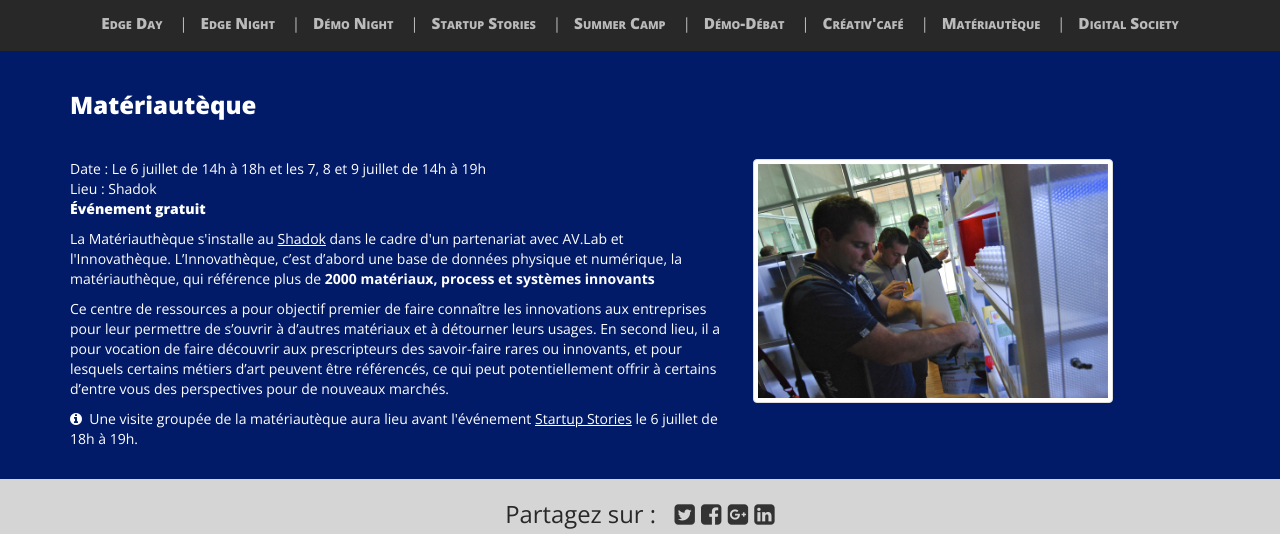
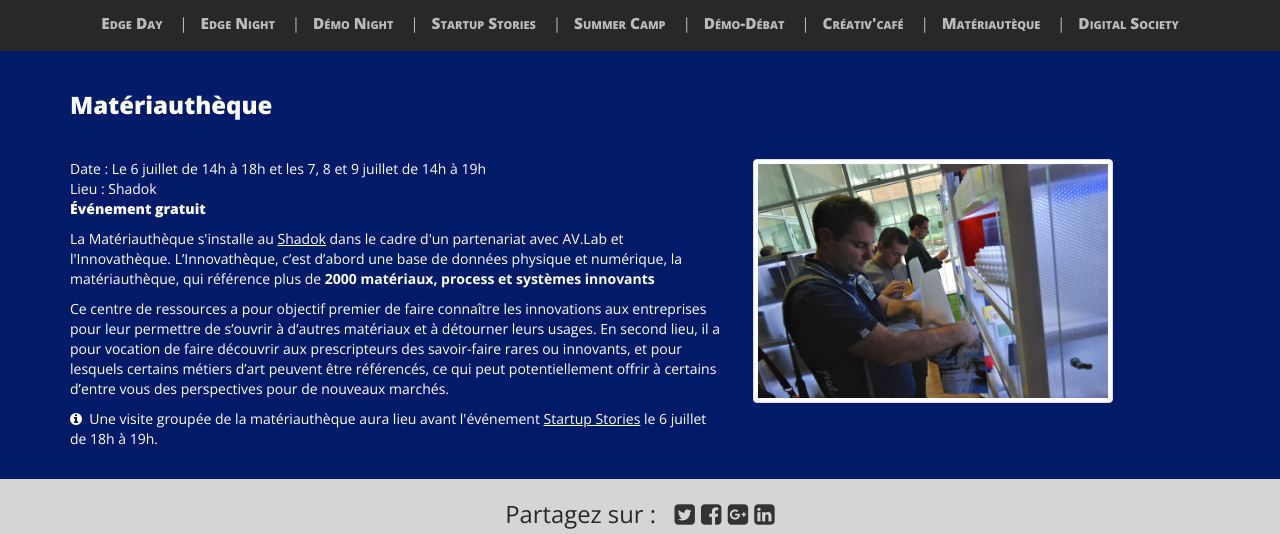
Before and after one commit to AlsaceDigitale/www.edgefest.fr-2019-temporary, a Jekyll site: the page built from materiauteque.html, in a window 1280 px wide. Shown: the part 382-916 px from the top of the page. Built offline with Jekyll 4.4.1, drawn with Linux system fonts in a browser that asks for light colours; nearby versions of some CDN libraries; some web fonts are replaced.

Commit message:
fix typo materiautheque

```diff
--- a/_includes/materiauteque.html
+++ b/_includes/materiauteque.html
@@ -2,7 +2,7 @@
   <div class="container">
     <div class="row">
       <div class="col-xs-12">
-        <h2>Matériautèque</h2>
+        <h2>Matériauthèque</h2>
       </div>
     </div>
     <div class="row">
@@ -17,7 +17,7 @@
           Ce centre de ressources a pour objectif premier de faire connaître les innovations aux entreprises pour leur permettre de s’ouvrir à d’autres matériaux et à détourner leurs usages. En second lieu, il a pour vocation de faire découvrir aux prescripteurs des savoir-faire rares ou innovants, et pour lesquels certains métiers d’art peuvent être référencés, ce qui peut potentiellement offrir à certains d’entre vous des perspectives pour de nouveaux marchés.
         </p>
         <p class="concept">
-          <i class="fa fa-info-circle"></i> &nbsp;Une visite groupée de la matériautèque aura lieu avant l'événement <a href="/startupstories.html">Startup Stories</a> le 6 juillet de 18h à 19h.
+          <i class="fa fa-info-circle"></i> &nbsp;Une visite groupée de la matériauthèque aura lieu avant l'événement <a href="/startupstories.html">Startup Stories</a> le 6 juillet de 18h à 19h.
         </p>
       </div>
       <div class="col-md-4">
--- a/_includes/startupstories.html
+++ b/_includes/startupstories.html
@@ -17,7 +17,7 @@
         entrepreneurs et tout public seront invités à échanger et à confronter leurs réalités.
         </p>
         <p class="concept">
-          <i class="fa fa-info-circle"></i> &nbsp;Une visite groupée de la <a href="/materiauteque.html">matériautèque</a>, au Shadok, aura lieu avant l'événement Startup Stories le 6 juillet de 18h à 19h.
+          <i class="fa fa-info-circle"></i> &nbsp;Une visite groupée de la <a href="/materiauteque.html">matériauthèque</a>, au Shadok, aura lieu avant l'événement Startup Stories le 6 juillet de 18h à 19h.
         </p>
         <!--<p class="concept">
         En-cas prévu.
--- a/_includes/summercamp.html
+++ b/_includes/summercamp.html
@@ -27,7 +27,7 @@
         <p class="concept">Ces ateliers sont co-organisés par Alsace Digitale et soutenus par Orange. Les ateliers d'apprentissage (stages durant les vacances, sessions le mercredi ou le samedi) sont animés par des étudiants d'Epitech et des bénévoles d'Alsace Digitale.</p>
         <p class="concept">Cette fois-ci, il s'agira de découvrir Construct 2, un moyen de créer des jeux vidéos facilement !</p>
         <p class="concept">
-          <i class="fa fa-info-circle"></i> &nbsp;Le 8 juin après la pause repas, de 13h30 à 14h, une visite groupée de la <a href="/materiauteque.html">matériautèque</a> aura lieu pour les participants au Code4Kids Camp.
+          <i class="fa fa-info-circle"></i> &nbsp;Le 8 juin après la pause repas, de 13h30 à 14h, une visite groupée de la <a href="/materiauteque.html">matériauthèque</a> aura lieu pour les participants au Code4Kids Camp.
         </p>
       </div>
       <div class="col-md-7">
--- a/materiauteque.html
+++ b/materiauteque.html
@@ -1,9 +1,9 @@
 ---
 layout: default
-title: "Exposition Matériautèque - Du 18 Mai au 16 Juillet | EdgeFest 2016"
+title: "Matériauthèque - Du 18 Mai au 16 Juillet | EdgeFest 2016"
 facebook_image: "http://www.edgefest.fr/img/materiauteque.jpg"
-share: "Découvrez l'exposition Matériautèque au @Shadok_eu à Strasbourg pendant #EdgeFest"
-facebook_description: "S'inscrivant dans la programmation du festival EdgeFest, l'exposition Matériautèque au Shadok, c’est d’abord une base de données physique et numérique, qui référence plus de 2000 matériaux, process et systèmes innovants..."
+share: "Découvrez l'exposition Matériauthèque au @Shadok_eu à Strasbourg pendant #EdgeFest"
+facebook_description: "S'inscrivant dans la programmation du festival EdgeFest, l'exposition Matériauthèque au Shadok, c’est d’abord une base de données physique et numérique, qui référence plus de 2000 matériaux, process et systèmes innovants..."
 ---
 
 {% include materiauteque.html %}
```
